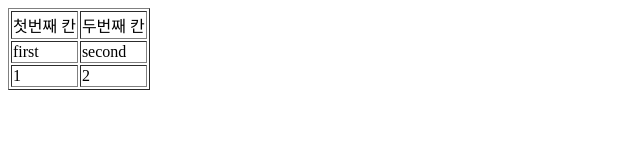
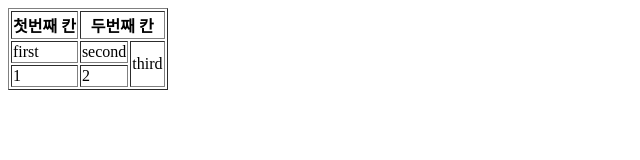
Before and after one commit to SanBu599/testHtml, a plain HTML site: page html01/tableTest.html in a window 1280 px wide. Shown: the whole page, without its empty margins (0-640 px from the left). Drawn offline with Linux system fonts and the light colour scheme.

Commit message:
0509_work

```diff
--- a/html01/tableTest.html
+++ b/html01/tableTest.html
@@ -9,16 +9,18 @@
 <body>
     <table border="1">
         <tr>
-            <td>첫번째 칸</td>
-            <td>두번째 칸</td>
+            <th>첫번째 칸</th>
+            <th colspan="2">두번째 칸</th>
         </tr>
         <tr>
             <td>first</td>
             <td>second</td>
+            <td rowspan="2">third</td>
         </tr>
         <tr>
             <td>1</td>
             <td>2</td>
+
         </tr>
     </table>
 </body>
```
